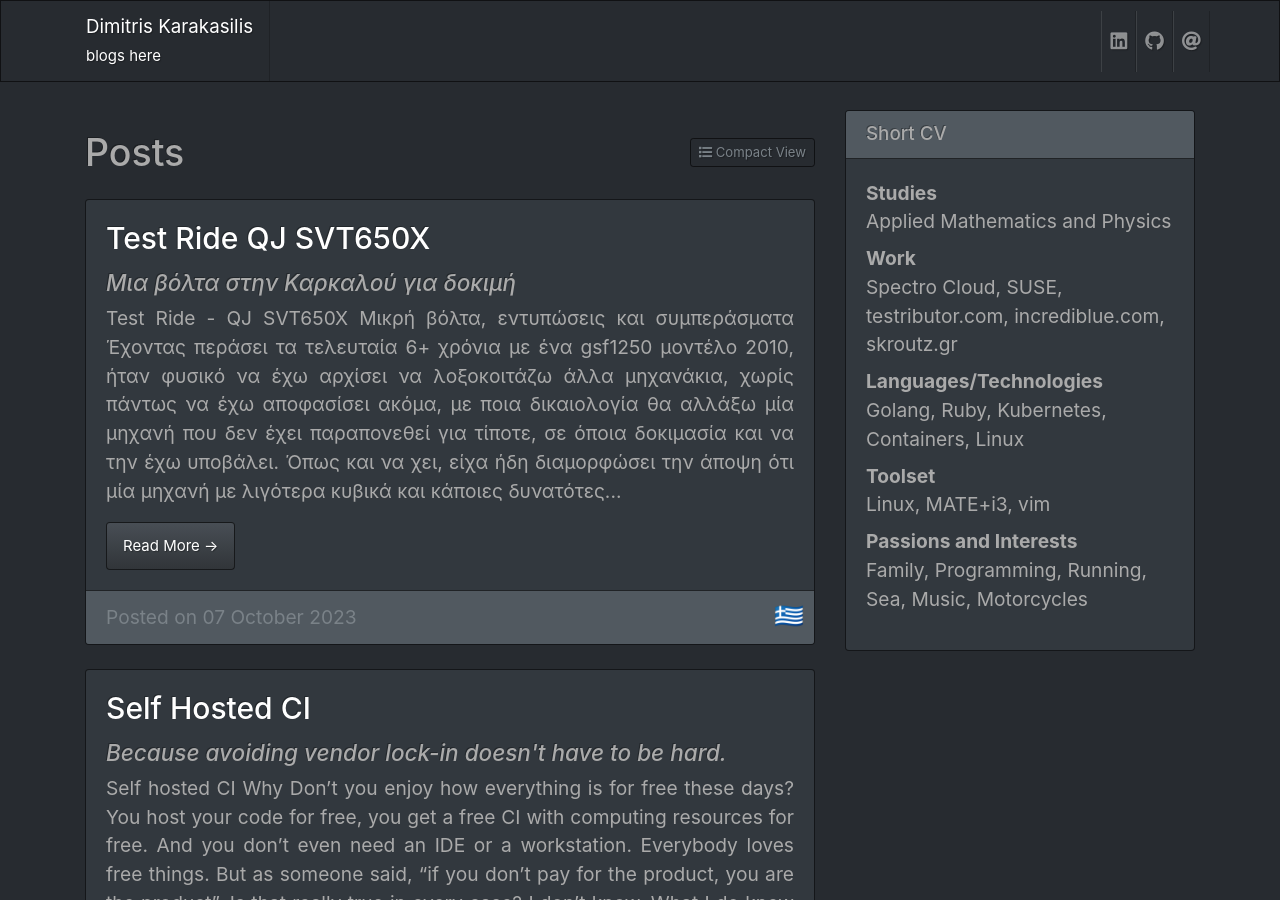
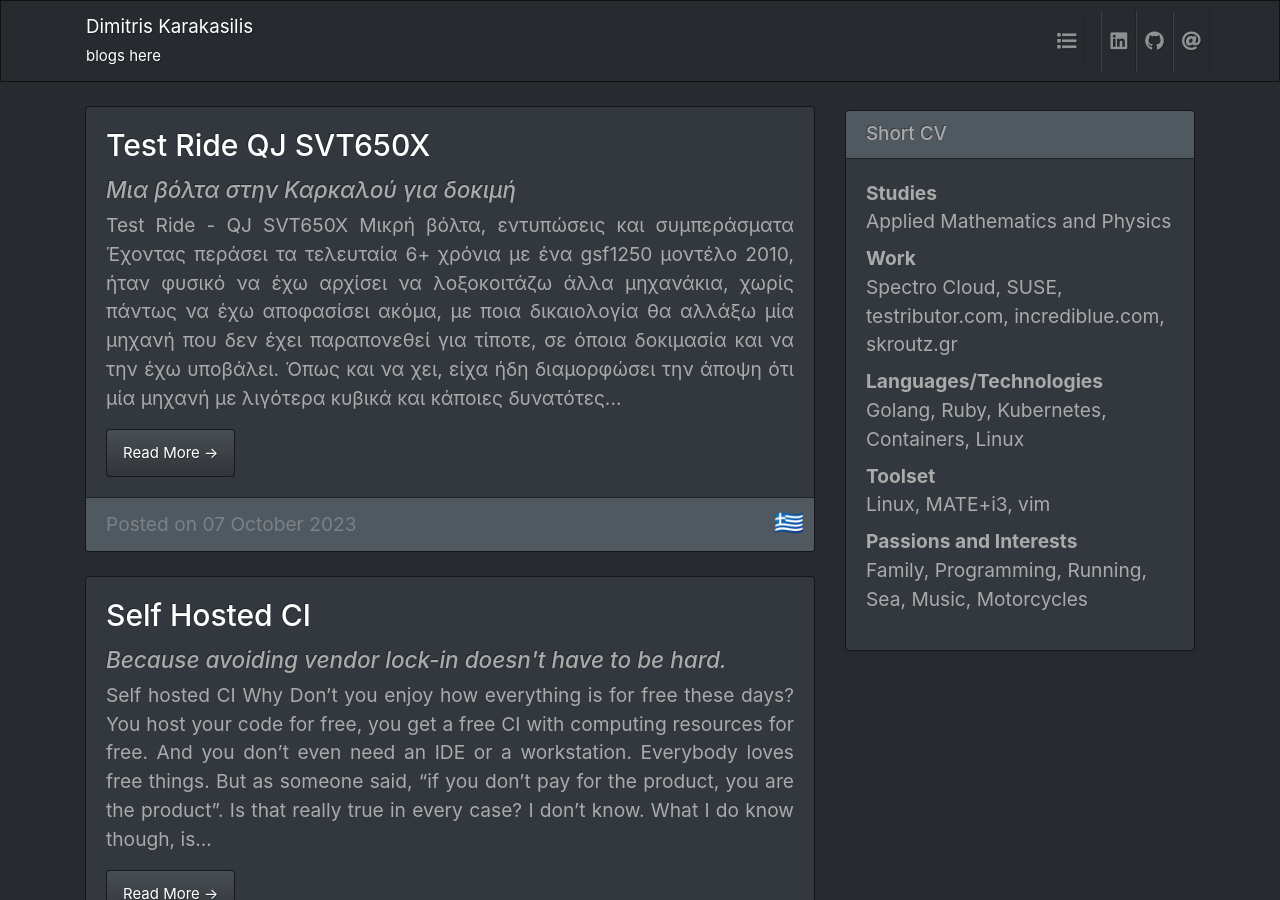
Before and after one commit to jimmykarily/myblog, a Jekyll site: the page built from index.html, in a window 1280 px wide and 900 px high. Built offline with Jekyll 4.4.1, drawn with Linux system fonts in a browser that asks for light colours; nearby versions of some CDN libraries; the list of posts is cut into pages by our own code.

Commit message:
Add toggle view button
Signed-off-by: Dimitris Karakasilis <dimitris@karakasilis.me>

```diff
--- a/_layouts/default.html
+++ b/_layouts/default.html
@@ -7,12 +7,25 @@
     <!-- Navigation -->
     <nav class="navbar navbar-expand-lg navbar-dark bg-dark fixed-top">
       <div class="container">
-        <a class="navbar-brand" href="{{ site.url }}">Dimitris Karakasilis<br><small>blogs here</small></a>
+        <a class="navbar-brand" href="{{ site.url }}" style="border-right: none !important;">Dimitris Karakasilis<br><small>blogs here</small></a>
         <button class="navbar-toggler" type="button" data-toggle="collapse" data-target="#navbarResponsive" aria-controls="navbarResponsive" aria-expanded="false" aria-label="Toggle navigation">
           <span class="navbar-toggler-icon"></span>
         </button>
         <div class="collapse navbar-collapse" id="navbarResponsive">
           <ul class="navbar-nav ml-auto">
+            {% if page.url == '/compact.html' or page.url == '/compact/' %}
+            <li class="nav-item d-flex align-items-center">
+              <a class="nav-link" href="{{ '/' | relative_url }}" style="padding: 0.5rem 0.5rem; border-left: none !important; margin-right: 1rem;" title="Extended View">
+                <i class="fas fa-th-large"></i>
+              </a>
+            </li>
+            {% else %}
+            <li class="nav-item d-flex align-items-center">
+              <a class="nav-link" href="{{ '/compact.html' | relative_url }}" style="padding: 0.5rem 0.5rem; border-left: none !important; margin-right: 1rem;" title="Compact View">
+                <i class="fas fa-list"></i>
+              </a>
+            </li>
+            {% endif %}
             <li class="nav-item">
               <a class="nav-link" href="https://www.linkedin.com/in/jimmykarily/">
                 <i class="fab fa-linkedin"></i>
--- a/index.html
+++ b/index.html
@@ -4,14 +4,6 @@
 
 layout: default
 ---
-
-<!-- Posts Header with View Toggle -->
-<div class="d-flex justify-content-between align-items-center my-4">
-  <h1 class="mb-0">Posts</h1>
-  <a href="{{ '/compact.html' | relative_url }}" class="btn btn-outline-secondary btn-sm">
-    <i class="fas fa-list"></i> Compact View
-  </a>
-</div>
 
 {% for post in paginator.posts %}
   <div class="card mb-4" style="position: relative;">
```
Also changed, not shown: compact.html (+0 -8 lines).
